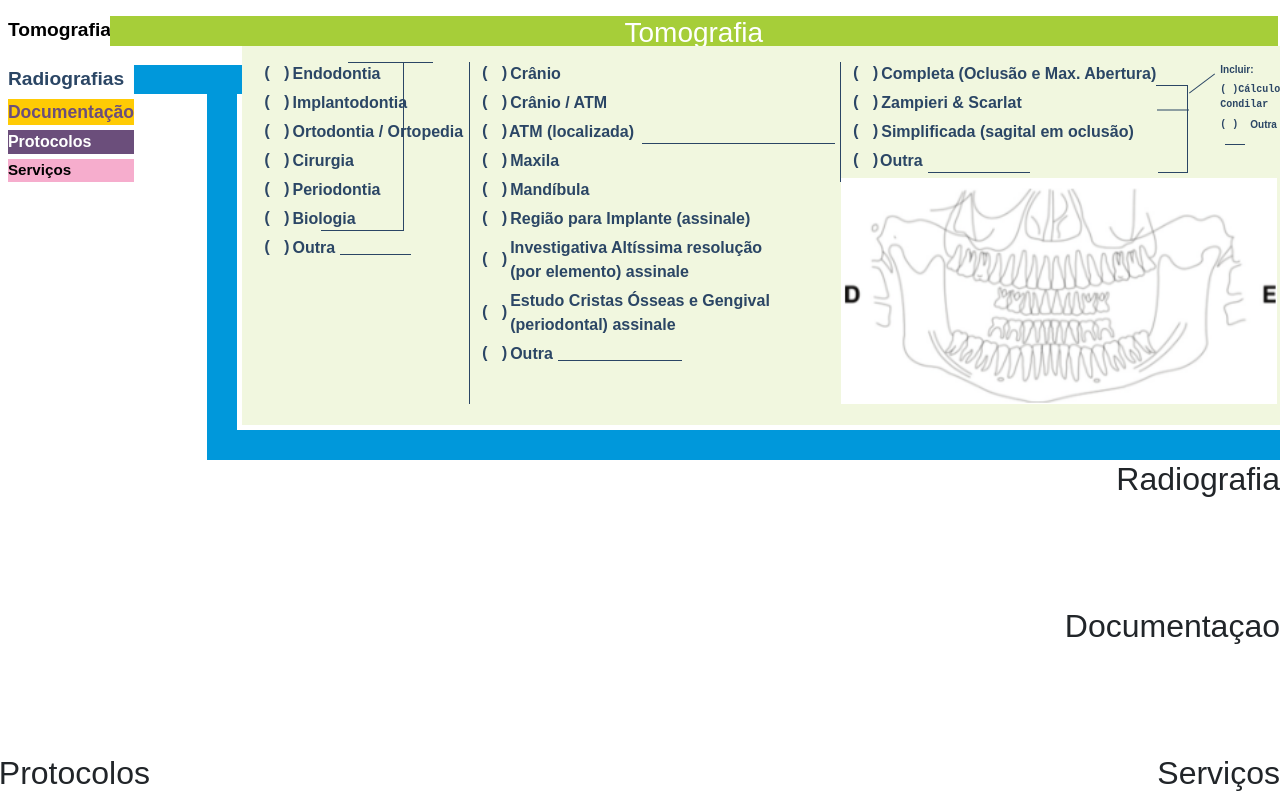
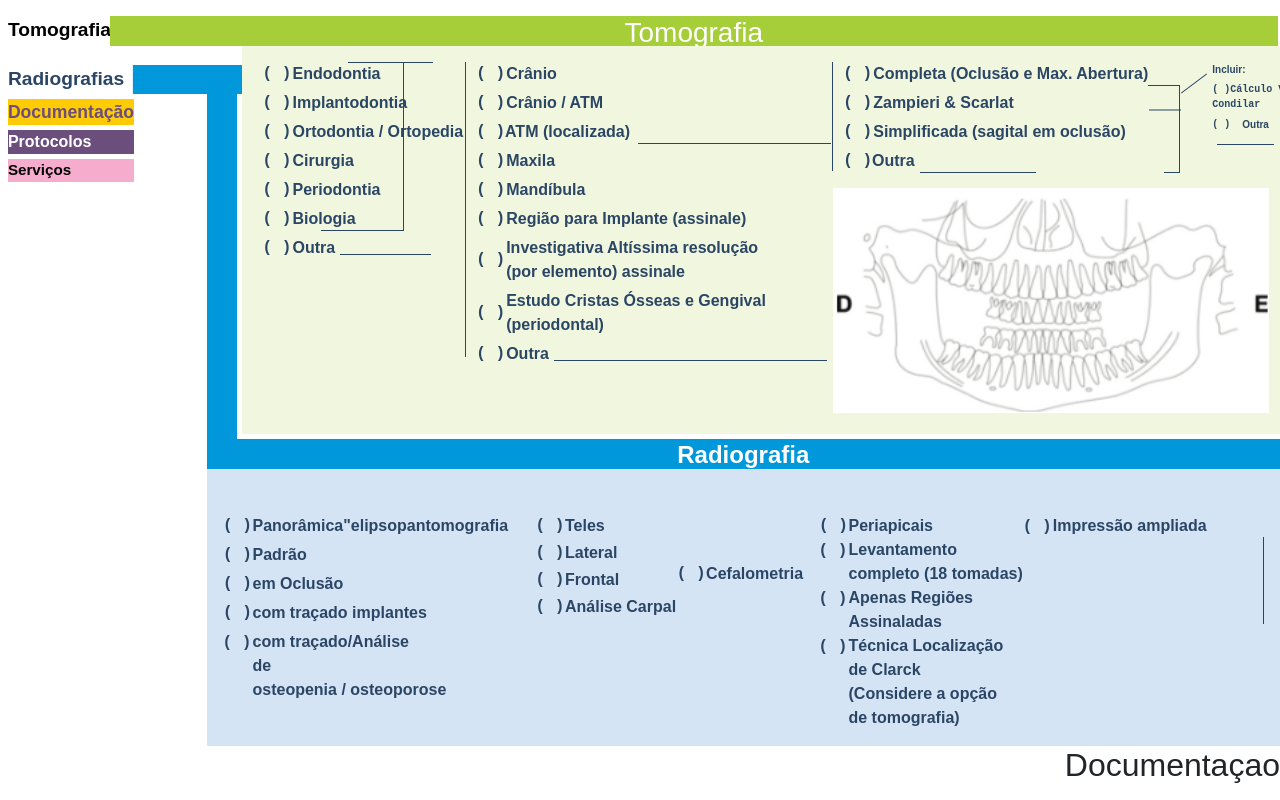
Before and after one commit to mjpfelicia/FORMULARIORADIOLOGIA, a React (Create React App) app: page / in a window 1280 px wide. Shown: the top 800 px of the page. Built offline with nearby package versions, Linux system fonts and the light colour scheme; the HTML template or start-up script is replaced by a standard one.

Commit message:
criando  parte de radiografia

```diff
--- a/src/components/TomografiaOdontologica/TomografiaOdontologica.css
+++ b/src/components/TomografiaOdontologica/TomografiaOdontologica.css
@@ -98,7 +98,7 @@ img {
     width: 88%;
     height: 100%;
     background-color: var(--azul-principal);
-    transform: translateX(100%);
+    transform: translateX(99%);
     z-index: 9999;
 }
 
@@ -209,10 +209,11 @@ img {
     z-index: 1;
 }
 
-.tomografia-grid {
+.tomografia-grid,
+.Radiografia-grid {
     display: grid;
     grid-template-columns: 2fr 2fr 3fr;
-    gap: 5px;
+    gap: 1px;
     padding: 1rem;
     word-break: break-word;
     white-space: nowrap;
@@ -324,7 +325,17 @@ img {
 .linha-simples {
     border: none;
     outline: none;
-    width: 35%;
+    width: 77%;
+    height: 13px;
+    margin-left: 0.3rem;
+    border-bottom: 1px solid var(--azul-texto);
+    background-color: transparent;
+}
+
+.linha-simples1 {
+    border: none;
+    outline: none;
+    width: 45%;
     height: 13px;
     margin-left: 0.3rem;
     border-bottom: 1px solid var(--azul-texto);
@@ -359,7 +370,7 @@ img {
 }
 
 .segunda-col {
-    height: 100%;
+    height: 84%;
     border-left: 1px solid var(--azul-texto);
 }
 
@@ -377,16 +388,12 @@ img {
 
 .terceira-col {
     border-left: 1px solid var(--azul-texto);
-    height: 35%;
+    height: 31%;
     word-break: break-word;
     white-space: nowrap;
 }
 
-.terceira-col {
 
-    word-break: break-word;
-    white-space: nowrap;
-}
 
 .content-terceira-col {
     display: flex;
@@ -443,10 +450,8 @@ img {
 
 .abaixo-outra {
     display: block;
-
+    width: 100%;
 }
-
-
 
 .linha-flex {
     display: flex;
@@ -469,3 +474,49 @@ img {
 .quarta-coluna {
     margin-left: 2rem;
 }
+
+.content-img {
+    margin-top: .6rem;
+}
+
+.texto-alinhado {
+    text-align: justify;
+    align-items: baseline;
+}
+
+
+.radiografia-content {
+    width: 95%;
+    text-align: center;
+    background-color: var(--azul-bg);
+}
+.titulo-rodigrafia{
+    font-size: 1.5rem;
+    color: white;
+    font-weight: bold;
+    position: relative;
+    top: -1.8rem;
+    margin: 0;
+}
+#osteoporose {
+    text-align: justify;
+}
+
+
+.linha-checkboxes {
+    display: flex;
+    justify-content: center;
+    align-items: flex-start;
+
+}
+
+.coluna-esquerda {
+    display: flex;
+    flex-direction: column;
+    gap: 3px;
+}
+
+.coluna-direita {
+  margin-top: 3rem;
+
+}
--- a/src/components/TomografiaOdontologica/TomografiaOdontologica.jsx
+++ b/src/components/TomografiaOdontologica/TomografiaOdontologica.jsx
@@ -66,7 +66,7 @@ const TomografiaOdontologica = () => {
                                     <label className="parentheses" htmlFor="outra">
                                         <input type="checkbox" id="outra" />
                                         <span className="symbol borda"></span> Outra
-                                        <input type="text" className="linha-simples" />
+                                        <input type="text" className="linha-simples1" />
                                     </label>
                                 </div>
                                 <div className="segunda-col">
@@ -126,7 +126,7 @@ const TomografiaOdontologica = () => {
                                                 <input type="checkbox" id="periodontal" />
                                                 <span className="symbol"></span>
                                                 <span className="texto">
-                                                    Estudo Cristas Ósseas e Gengival<br />(periodontal)  assinale
+                                                    Estudo Cristas Ósseas e Gengival<br />(periodontal)
                                                 </span>
                                             </label>
                                         </li>
@@ -227,7 +227,7 @@ const TomografiaOdontologica = () => {
 
                                         </div>
                                     </div>
-                                    <div>
+                                    <div className='content-img' >
                                         <img src={arcada1} alt="Imagem da arcada dentária" />
                                     </div>
                                 </div>
@@ -237,11 +237,139 @@ const TomografiaOdontologica = () => {
                     </div>
                 </div>
 
-                <div className="border-radiografia">
-                    <div className="grid-item content-rodigrafia">
-                        <h2 className="titulo-rodigrafia">Radiografia</h2>
+                <div className="border-radiografia radiografia-content">
+
+                    <h2 className="titulo-rodigrafia">Radiografia</h2>
+
+                    <div className="tomografia-grid Radiografia-grid">
+                        <div className="primeira-col radiologia">
+
+                            <div>
+                                <ul className="item-ul-radiografia">
+                                    <li>
+                                        <label className="parentheses" htmlFor="Panorâmica">
+                                            <input type="checkbox" id="Panorâmica" />
+                                            <span className="symbol"></span>Panorâmica"elipsopantomografia
+                                        </label>
+                                    </li>
+                                    <li>
+                                        <label className="parentheses" htmlFor="Padrao">
+                                            <input type="checkbox" id="Padrao" />
+                                            <span className="symbol"></span>Padrão
+                                        </label>
+                                    </li>
+                                    <li>
+                                        <label className="parentheses" htmlFor="Oclusao">
+                                            <input type="checkbox" id="Oclusao" />
+                                            <span className="symbol"></span>em Oclusão
+                                        </label>
+                                    </li>
+                                    <li>
+                                        <label className="parentheses" htmlFor="tracado">
+                                            <input type="checkbox" id="tracado" />
+                                            <span className="symbol"></span> com traçado implantes
+                                        </label>
+                                    </li>
+                                    <li style={{ alignItems: 'baseline' }}>
+                                        <label className="parentheses texto-alinhado" htmlFor="osteoporose">
+                                            <input type="checkbox" id="osteoporose" />
+                                            <span className="symbol"></span> com traçado/Análise <br /> de<br /> osteopenia / osteoporose
+                                        </label>
+                                    </li>
+                                </ul>
+                            </div>
+                        </div>
+                        <div className="linha-checkboxes">
+                            <div className="coluna-esquerda">
+                                <label className="parentheses" htmlFor="Teles">
+                                    <input type="checkbox" id="Teles" />
+                                    <span className="symbol"></span> Teles
+                                </label>
+
+                                <label className="parentheses" htmlFor="Lateral">
+                                    <input type="checkbox" id="Lateral" />
+                                    <span className="symbol"></span> Lateral
+                                </label>
+
+                                <label className="parentheses" htmlFor="Frontal">
+                                    <input type="checkbox" id="Frontal" />
+                                    <span className="symbol"></span> Frontal
+                                </label>
+
+                                <label className="parentheses" htmlFor="AnaliseCarpal">
+                                    <input type="checkbox" id="AnaliseCarpal" />
+                                    <span className="symbol"></span> Análise Carpal
+                                </label>
+                            </div>
+
+                            <div className="coluna-direita">
+                                <label className="parentheses" htmlFor="Cefalometria">
+                                    <input type="checkbox" id="Cefalometria" />
+                                    <span className="symbol"></span> Cefalometria
+                                </label>
+                            </div>
+                        </div>
+
+                        <div className="terceira-coluna radiografia" style={{display: 'flex'}}>
+                            <div>
+                                <label className="parentheses" htmlFor=" Periapicais">
+                                    <input type="checkbox" id=" Periapicais" />
+                                    <span className="symbol"></span> Periapicais
+                                </label>
+
+                                <label className="parentheses texto-alinhado" htmlFor=" Periapicais">
+                                    <input type="checkbox" id=" Periapicais" />
+                                    <span className="symbol"></span>Levantamento<br /> completo (18 tomadas)
+                                </label>
+
+                                <label className="parentheses texto-alinhado" htmlFor="Apenas">
+                                    <input type="checkbox" id="Apenas" />
+                                    <span className="symbol"></span>Apenas Regiões<br /> Assinaladas
+                                </label>
+
+                                <label className="parentheses texto-alinhado" htmlFor="AnaliseCarpal">
+                                    <input type="checkbox" id="AnaliseCarpal" />
+                                    <span className="symbol"></span>Técnica Localização<br /> de Clarck<br /> (Considere a opção<br /> de tomografia)
+                                </label>
+                            </div>
+
+
+                            <div>
+                            <label className="parentheses texto-alinhado" htmlFor="ampliada">
+                                <input type="checkbox" id="ampliada" />
+                                <span className="symbol"></span>Impressão ampliada
+                            </label>
+
+                            </div>
+
+
+
+
+                        </div>
+
                     </div>
+
+
+
+
+
                 </div>
+
+
+
+
+
+
+
+
+
+
+
+
+
+
+
+
                 <div className="grid-item content-documentaçao">
                     <h2 className="titulo-documentaçao">Documentaçao</h2>
                 </div>
```
